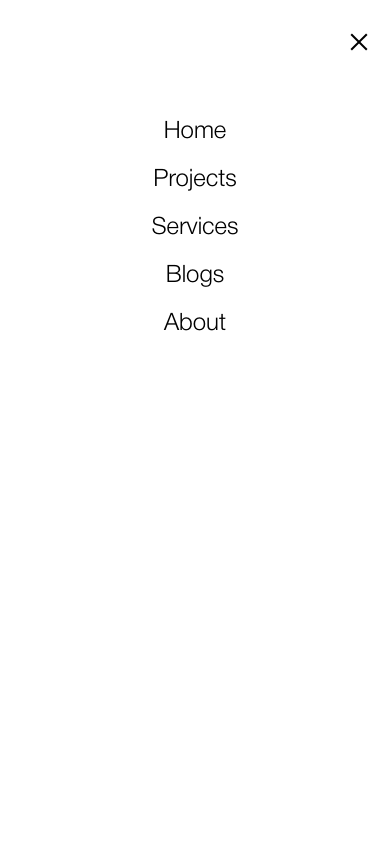
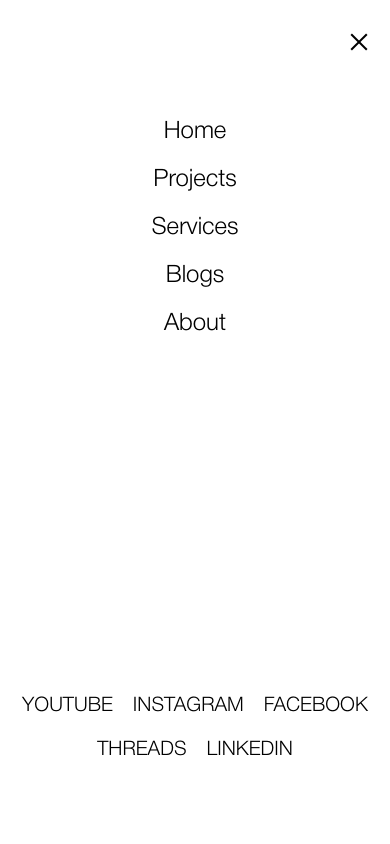
Before and after one commit to humbeedevelopers/unityinterior, a Next.js app: page / in a window 390 px wide. Both pictures are taken after a click on the button 359 px from the left and 42 px from the top of the page. Shown: the top 844 px of the page. Built offline with nearby package versions, Linux system fonts and the light colour scheme.

Commit message:
Footer and header social links added

```diff
--- a/src/components/Footer/Footer.jsx
+++ b/src/components/Footer/Footer.jsx
@@ -81,11 +81,11 @@ const Footer = () => {
           </div>
 
           <div className="footer__socials">
-            <Link href="#">YouTube</Link>
-            <Link href="#">Instagram</Link>
-            <Link href="#">Facebook</Link>
-            <Link href="#">Threads</Link>
-            <Link href="#">LinkedIn</Link>
+            <Link href="https://www.youtube.com/channel/UCQLqYlIthw4Buk6XKW4lqNg">YouTube</Link>
+            <Link href="https://www.instagram.com/ekta_interior/">Instagram</Link>
+            <Link href="https://www.facebook.com/unityinteriorstudio">Facebook</Link>
+            <Link href="https://x.com/unityinteriors">Threads</Link>
+            <Link href="https://www.linkedin.com/in/ektamakadia/">LinkedIn</Link>
           </div>
         </div>
 
--- a/src/components/Header/Header.jsx
+++ b/src/components/Header/Header.jsx
@@ -80,6 +80,45 @@ const itemVariants = {
 };
 
 
+const socialContainerVariants = {
+  open: {
+    transition: {
+      staggerChildren: 0.08,
+      delayChildren: 0.35,
+    },
+  },
+  closed: {
+    transition: {
+      staggerChildren: 0.05,
+      staggerDirection: -1,
+    },
+  },
+};
+
+const socialItemVariants = {
+  open: {
+    y: 0,
+    opacity: 1,
+    transition: {
+      type: "spring",
+      stiffness: 600,
+      damping: 30,
+    },
+  },
+  closed: {
+    y: 20,
+    opacity: 0,
+    transition: {
+      type: "spring",
+      stiffness: 600,
+      damping: 30,
+    },
+  },
+};
+
+
+
+
 const Header = () => {
   const [isOpen, toggleOpen] = useCycle(false, true);
   const containerRef = useRef(null);
@@ -95,7 +134,6 @@ const Header = () => {
   return (
     <header className="header">
       <div className="header-container">
-        {/* Logo */}
         <div className="logo">
           <Link href="/">
             <Image src={Logo} alt="Unity Interiors Logo" width={130} height={50} />
@@ -116,7 +154,7 @@ const Header = () => {
         {/* CTA */}
         <div className="header-cta">
           <Link href="/contact" className="contact-btn">
-            Contact us
+            <span className="contactInner">Contact us</span>
           </Link>
 
           {/* Mobile Toggle */}
@@ -172,6 +210,46 @@ const Header = () => {
             </motion.li>
           ))}
         </motion.ul>
+
+        <motion.div
+          className="mobile-socials"
+          variants={socialContainerVariants}
+          initial={false}
+          animate={isOpen ? "open" : "closed"}
+        >
+          {[
+            { name: "YOUTUBE", href: "https://www.youtube.com/channel/UCQLqYlIthw4Buk6XKW4lqNg" },
+            { name: "INSTAGRAM", href: "https://www.instagram.com/ekta_interior/" },
+            { name: "FACEBOOK", href: "https://www.facebook.com/unityinteriorstudio" },
+            { name: "THREADS", href: "https://x.com/unityinteriors" },
+            { name: "LINKEDIN", href: "https://www.linkedin.com/in/ektamakadia/" },
+          ].map((item, i) => (
+            <motion.a
+              key={i}
+              href={item.href}
+              target="_blank"
+              rel="noopener noreferrer"
+              variants={socialItemVariants}
+              //  onClick={() => toggleOpen()}   //for closing menu bar if needed
+            >
+              {item.name}
+            </motion.a>
+          ))}
+        </motion.div>
+
+        {/* <motion.div
+          className="mobile-socials"
+          initial={{ opacity: 0, y: 20 }}
+          animate={isOpen ? { opacity: 1, y: 0 } : { opacity: 0, y: 20 }}
+          transition={{ delay: 0.4 }}
+        >
+          <Link href="https://instagram.com" target="_blank">YOUTUBE</Link>
+          <Link href="https://instagram.com" target="_blank">INSTAGRAM</Link>
+          <Link href="https://instagram.com" target="_blank">FACEBOOK</Link>
+          <Link href="https://instagram.com" target="_blank">THREADS</Link>
+          <Link href="https://instagram.com" target="_blank">LINKEDIN</Link>
+        </motion.div> */}
+
       </motion.nav>
     </header>
   );
--- a/src/components/Header/Header.scss
+++ b/src/components/Header/Header.scss
@@ -20,7 +20,7 @@
   align-items: center;
 }
 
-/*Desktop Nav*/
+
 
 .desktop-nav {
   @media (max-width: 992px) {
@@ -60,12 +60,77 @@
 
 .contact-btn {
   background: #000;
+  height: 35px;
+  background-size: 400%;
   color: #fff;
   padding: 10px 18px;
   border-radius: 999px;
   font-size: 15px;
-  text-decoration: none;
+  position: relative;
+  overflow: hidden;
 }
+
+.contact-btn:hover::before {
+  transform: scaleX(1);
+}
+
+.contactInner {
+  position: relative;
+  z-index: 1;
+}
+
+.contact-btn::before {
+  content: "";
+  position: absolute;
+  top: 0;
+  left: 0;
+  transform: scaleX(0);
+  transform-origin: 0 50%;
+  width: 100%;
+  height: inherit;
+  border-radius: inherit;
+  background: #540B0E;
+  transition: all 0.475s;
+}
+
+// .contact-btn {
+//   display: flex;
+//   justify-content: center;
+//   align-items: center;
+//   color: #000;
+//   text-decoration: none;
+//   border: 1px solid #000;
+//   border-radius: 999px;
+//   padding: 10px 20px;
+//   font-size: 16px;
+//   cursor: pointer;
+//   background: transparent;
+//   position: relative;
+//   transition: all 1s;
+//   overflow: hidden;
+// }
+
+// .contact-btn:hover {
+//   color: white;
+// }
+
+// .contact-btn::before {
+//   content: "";
+//   position: absolute;
+//   height: 100%;
+//   width: 0%;
+//   top: 0;
+//   left: -40px;
+//   transform: skewX(45deg);
+//   background-color: #540B0E;
+//   z-index: -1;
+//   transition: all 1s;
+// }
+
+// .contact-btn:hover::before {
+//   width: 160%;
+// }
+
 
 
 
@@ -122,6 +187,55 @@
       text-decoration: none;
     }
   }
+
+  .mobile-socials {
+    position: absolute;
+    bottom: 40px;
+    left: 0%;
+    margin: 0 auto;
+    width: 100%;
+    // transform: translateX(-50%);
+    display: flex;
+    gap: 20px;
+    flex-wrap: wrap;
+    justify-content: center;
+    align-items: center;
+    pointer-events: auto;
+    padding: 0 20px;
+    padding-bottom: 40px;
+
+    a {
+      font-size: 20px;
+      font-weight: 400;
+      color: #000;
+      text-decoration: none;
+      position: relative;
+      padding-bottom: 4px;
+      transition: color 0.3s ease;
+
+      &::after {
+        content: "";
+        position: absolute;
+        left: 0;
+        bottom: 0;
+        width: 100%;
+        height: 1px;
+        background: #000;
+        transform: scaleX(0);
+        transform-origin: left;
+        transition: transform 0.3s ease;
+      }
+
+      &:hover {
+        color: #540B0E;
+
+        &::after {
+          transform: scaleX(1);
+        }
+      }
+    }
+  }
+
 }
 
 .mobile-bg {
```
